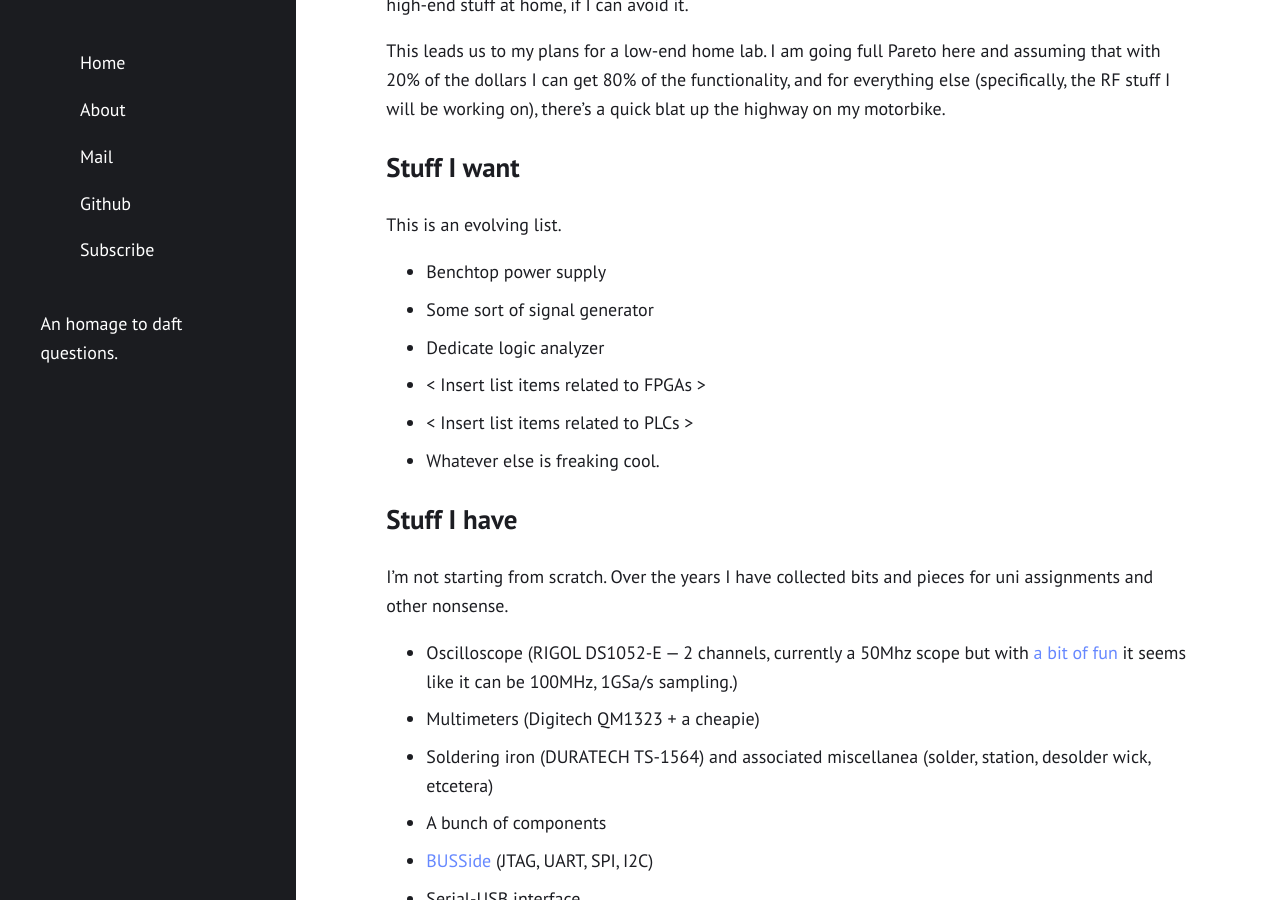
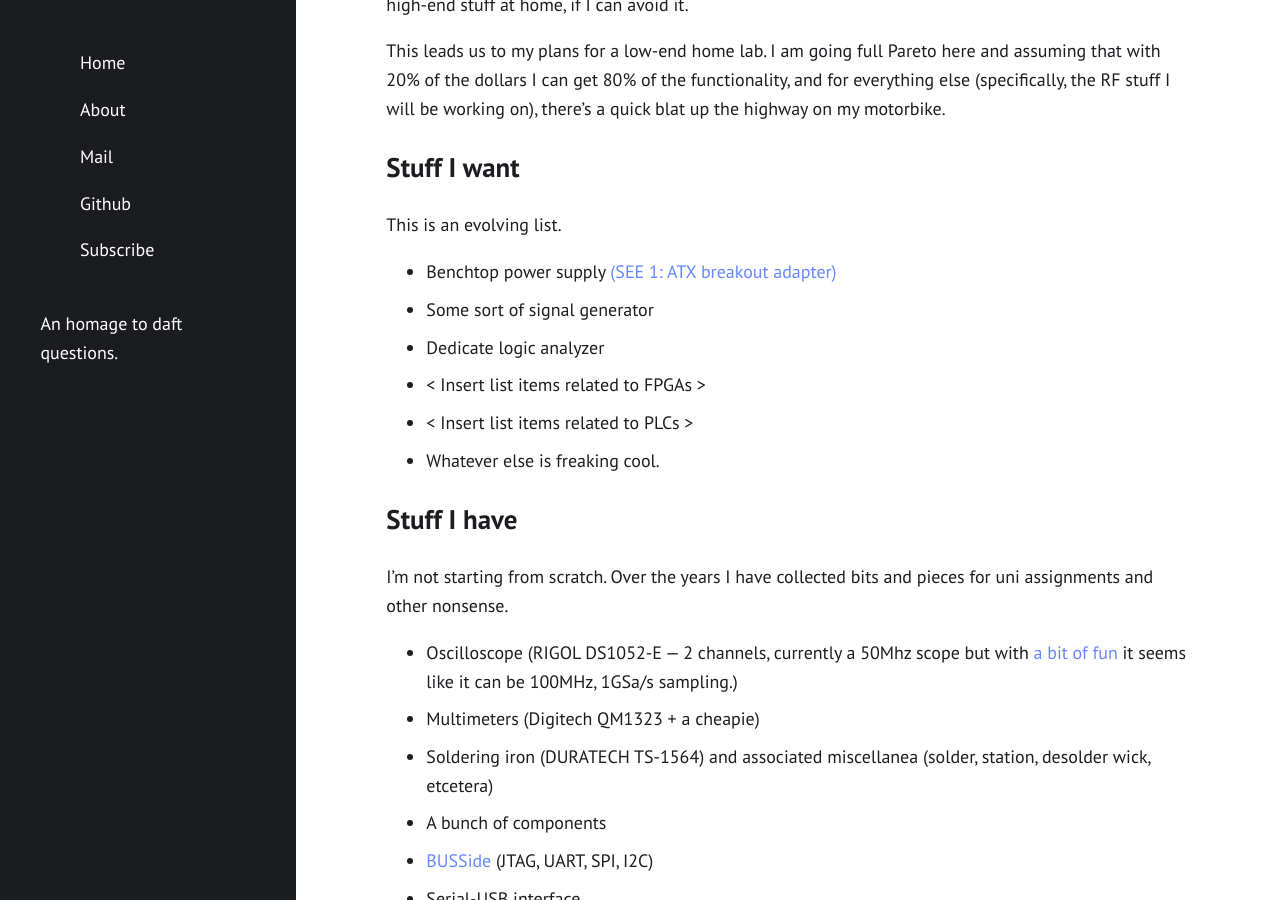
Before and after one commit to unmeg/unmeg.github.io, a Jekyll site: the page built from _posts/2020-07-07-make-cheap-electronics-lab.md, in a window 1280 px wide and 900 px high, scrolled down 516 px. Built offline with Jekyll 4.4.1, drawn with Linux system fonts in a browser that asks for light colours.

Commit message:
Update 2020-07-07-make-cheap-electronics-lab.md

```diff
--- a/_posts/2020-07-07-make-cheap-electronics-lab.md
+++ b/_posts/2020-07-07-make-cheap-electronics-lab.md
@@ -19,7 +19,7 @@ This leads us to my plans for a low-end home lab. I am going full Pareto here an
 
 This is an evolving list.
 
-- Benchtop power supply
+- Benchtop power supply [ (SEE 1: ATX breakout adapter) ](https://megwhite.com.au/atx-power-supply-adapter-zj-024/)
 - Some sort of signal generator
 - Dedicate logic analyzer
 - < Insert list items related to FPGAs >
```
